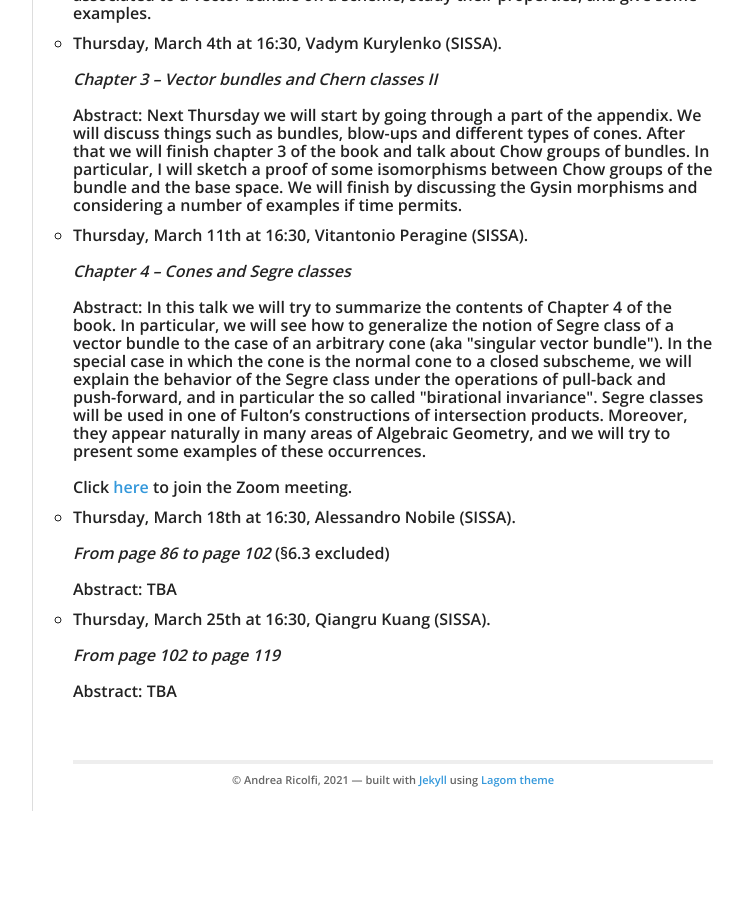
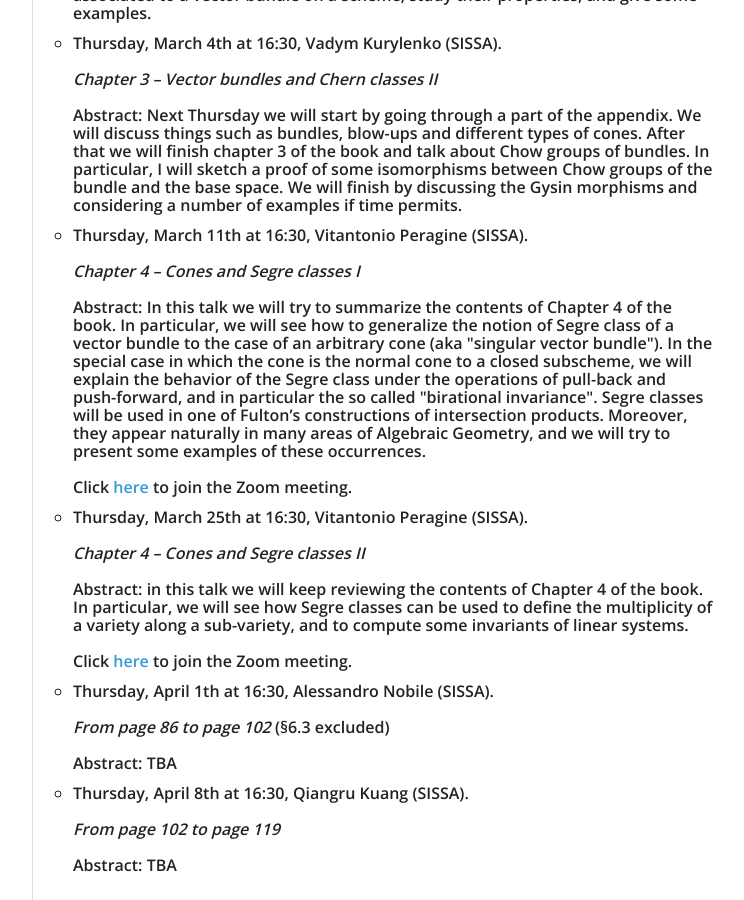
Before and after one commit to atricolfi/atricolfi.github.io, a Jekyll site: the page built from MATHEMATICS/Intersection_theory_seminar.html, in a window 1280 px wide and 900 px high, scrolled down 726 px. Shown: the whole window, without its empty margins (378-1122 px from the left). Built offline with Jekyll 4.4.1, drawn with Linux system fonts in a browser that asks for light colours; before the commit the page ends 1537 px from its top, so only the background shows below that.

Commit message:
Update Intersection_theory_seminar.html

```diff
--- a/MATHEMATICS/Intersection_theory_seminar.html
+++ b/MATHEMATICS/Intersection_theory_seminar.html
@@ -71,7 +71,7 @@ Abstract: Next Thursday we will start by going through a part of the appendix. W
 <li> Thursday, March 11th at 16:30, Vitantonio Peragine (SISSA).
   <br>
   <br>
-<em>Chapter 4 &#8211; Cones and Segre classes</em>
+<em>Chapter 4 &#8211; Cones and Segre classes I</em>
   <br>
   <br>
 Abstract:  In this talk we will try to summarize the contents of Chapter 4 of the book. In particular, we will see
@@ -85,7 +85,21 @@ Abstract:  In this talk we will try to summarize the contents of Chapter 4 of th
   Click <a href="https://sissa-it.zoom.us/j/89670573114?pwd=NHBTd0xzNEpheHUwb3A4YVV1aDExdz09">here</a> to join the Zoom meeting.
 </li>
 
-<li> Thursday, March 18th at 16:30, Alessandro Nobile (SISSA).
+<li> Thursday, March 25th at 16:30, Vitantonio Peragine (SISSA).
+  <br>
+  <br>
+<em>Chapter 4 &#8211; Cones and Segre classes II</em>
+  <br>
+  <br>
+Abstract:  in this talk we will keep reviewing the contents of Chapter 4 of the book. In particular, we will see how Segre classes
+  can be used to define the multiplicity of a variety along a sub-variety, and to compute some invariants of linear systems.
+  <br>
+  <br>
+  Click <a href="https://sissa-it.zoom.us/j/89670573114?pwd=NHBTd0xzNEpheHUwb3A4YVV1aDExdz09">here</a> to join the Zoom meeting.
+</li>
+
+
+<li> Thursday, April 1th at 16:30, Alessandro Nobile (SISSA).
   <br>
   <br>
 <em>From page 86 to page 102</em> (§6.3 excluded)
@@ -94,7 +108,7 @@ Abstract:  In this talk we will try to summarize the contents of Chapter 4 of th
 Abstract:  TBA
 </li>
 
-<li> Thursday, March 25th at 16:30, Qiangru Kuang (SISSA).
+<li> Thursday, April 8th at 16:30, Qiangru Kuang (SISSA).
   <br>
   <br>
 <em>From page 102 to page 119</em>
```
